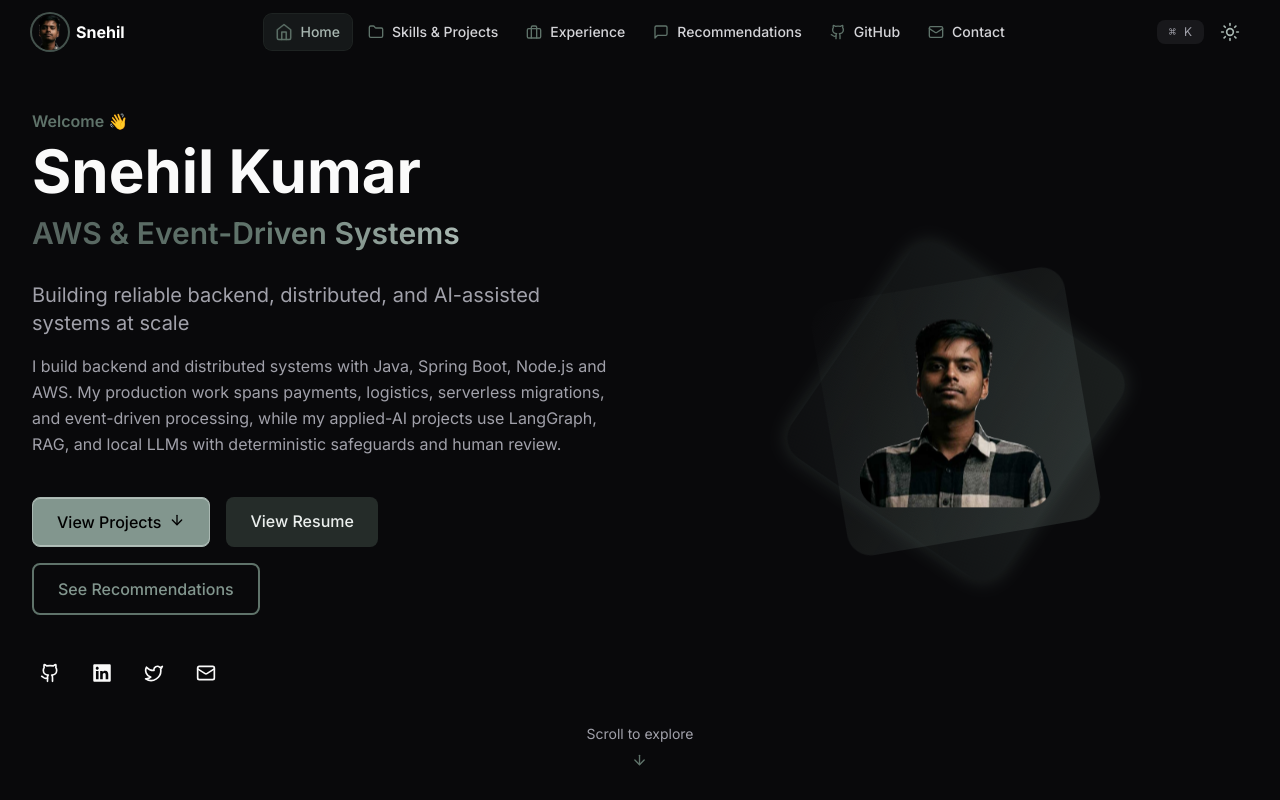
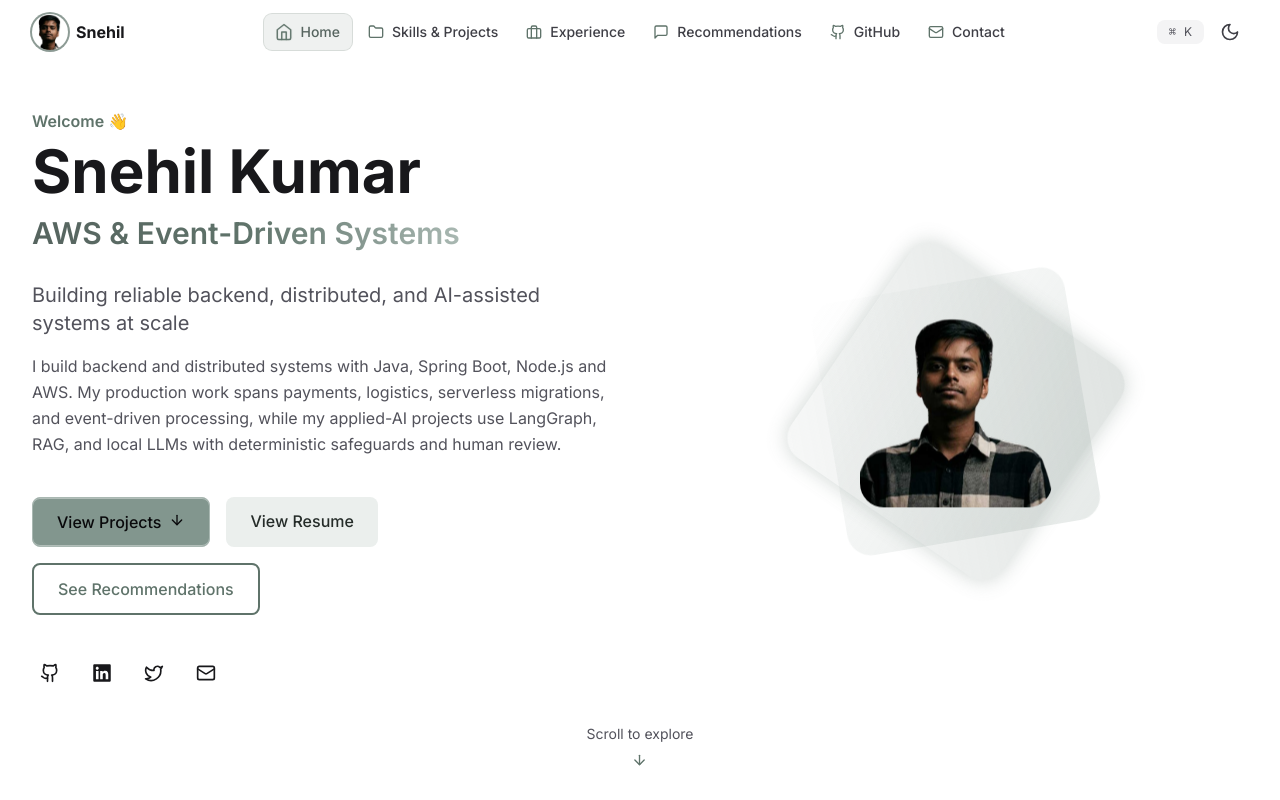
Before and after one commit to snehil21/portfolio-site, a React (Vite) app: page / in a window 1280 px wide. Shown: the top 800 px of the page. Built offline with nearby package versions, Linux system fonts and the light colour scheme.

Commit message:
fix: use home section anchors for projects and recommendations

```diff
--- a/src/App.tsx
+++ b/src/App.tsx
@@ -15,7 +15,7 @@
 function App() {
   const [isDark, setIsDark] = useState(() => {
     const savedTheme = window.localStorage.getItem('portfolio-theme')
-    return savedTheme ? savedTheme === 'dark' : true
+    return savedTheme ? savedTheme === 'dark' : false
   })
   const [showCommand, setShowCommand] = useState(false)
 
```
